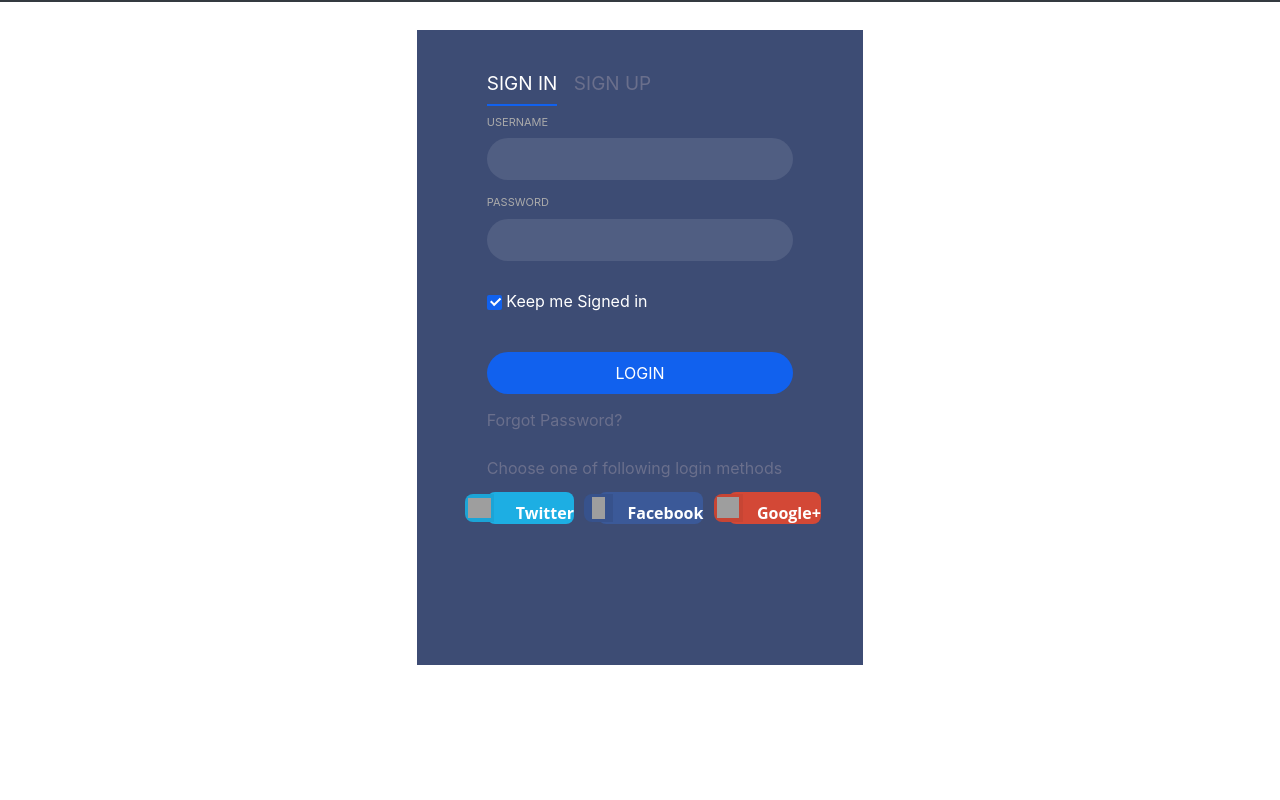
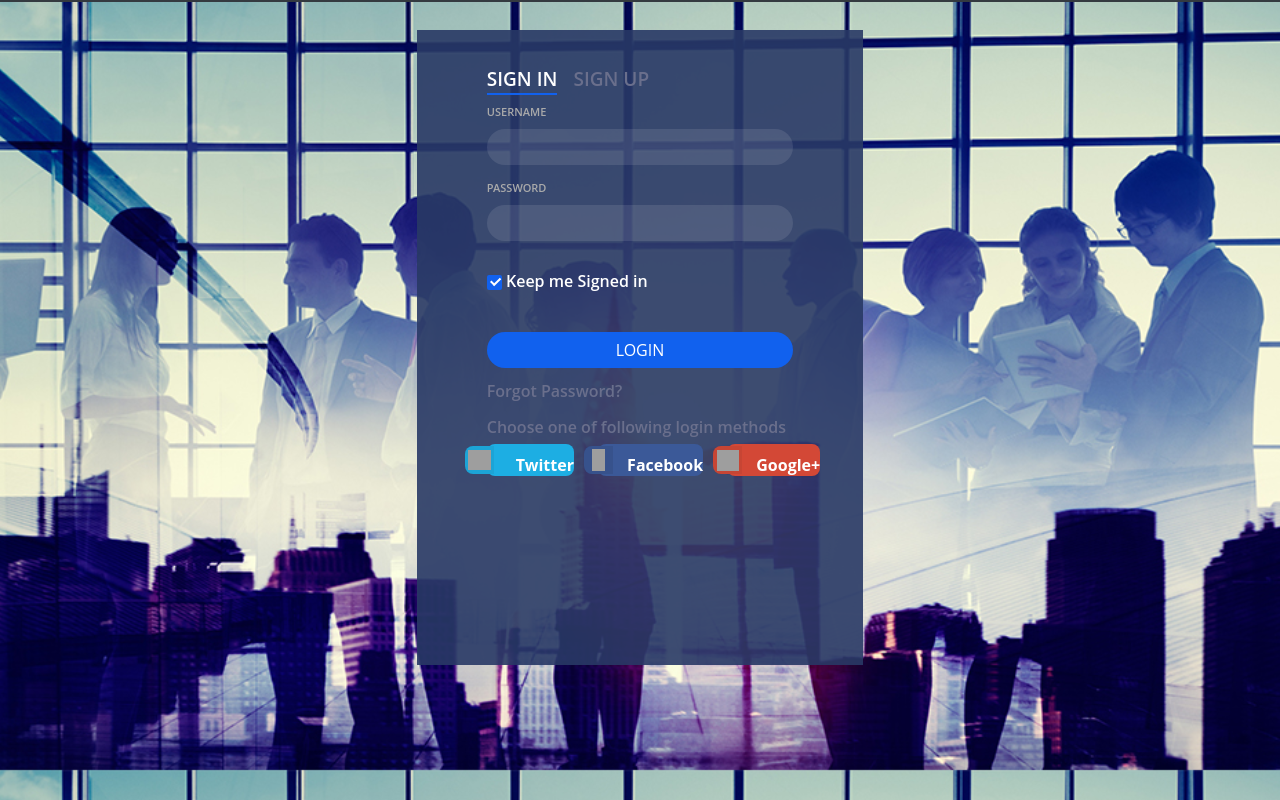
Before and after one commit to cdssdtc480/SilverFox, a website: page signup.html in a window 1280 px wide. Shown: the part 86-886 px from the top of the page. Drawn offline with nearby package versions, Linux system fonts and the light colour scheme; grey boxes are pictures that could not be loaded.

Commit message:
Update modern-business-001.css

```diff
--- a/css/modern-business-001.css
+++ b/css/modern-business-001.css
@@ -123,8 +123,8 @@ body {
 
 .regForm{
 	color:#6a6f8c;
-	font:600 16px/18px 'Open Sans',sans-serif
-	background-image: url("pictures/people.jpg");
+	font:600 16px/18px 'Open Sans',sans-serif;
+	background-image: url("../pictures/people.jpg");
 	background-repeat: no-repeat;
 	background-attachment: fixed;
 	background-size: cover;
```
